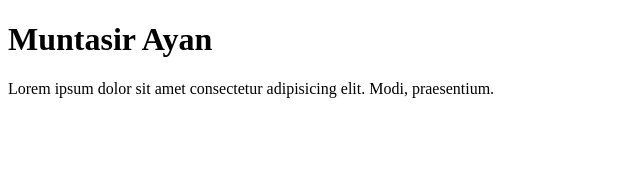
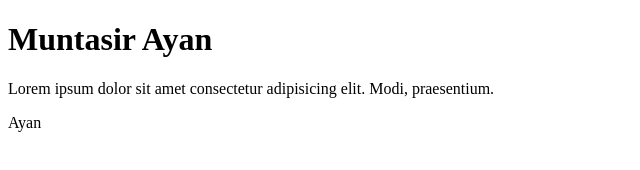
Before and after one commit to Muntasir-Ayan/first-project, a plain HTML site: page index.html in a window 1280 px wide. Shown: the full height of the page, 0-640 px from the left. Drawn offline with Linux system fonts and the light colour scheme.

Commit message:
Update index.html

```diff
--- a/index.html
+++ b/index.html
@@ -9,5 +9,6 @@
 <body>
     <h1>Muntasir Ayan</h1>
     <p>Lorem ipsum dolor sit amet consectetur adipisicing elit. Modi, praesentium.</p>
+    <p>Ayan</p>
 </body>
 </html>
```
